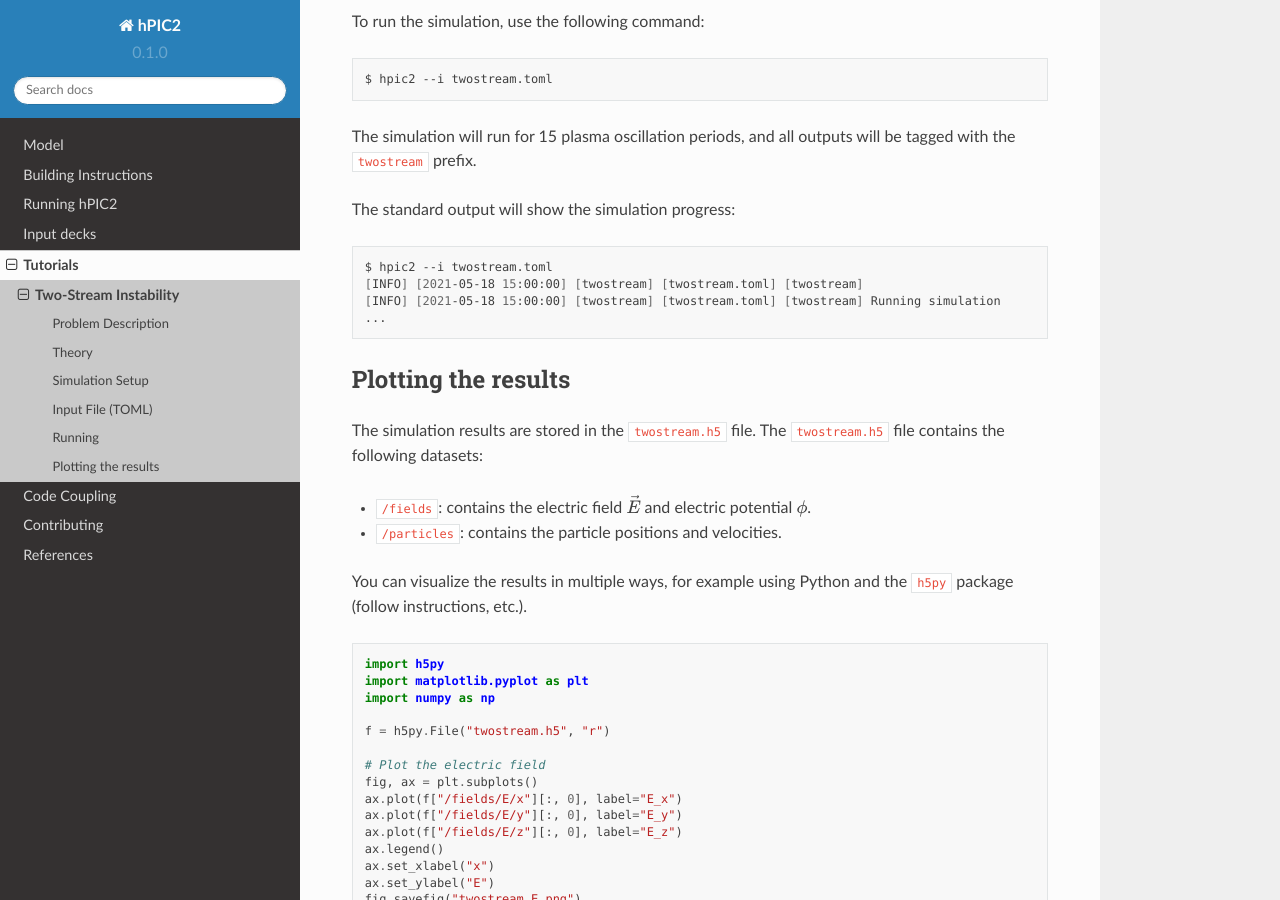
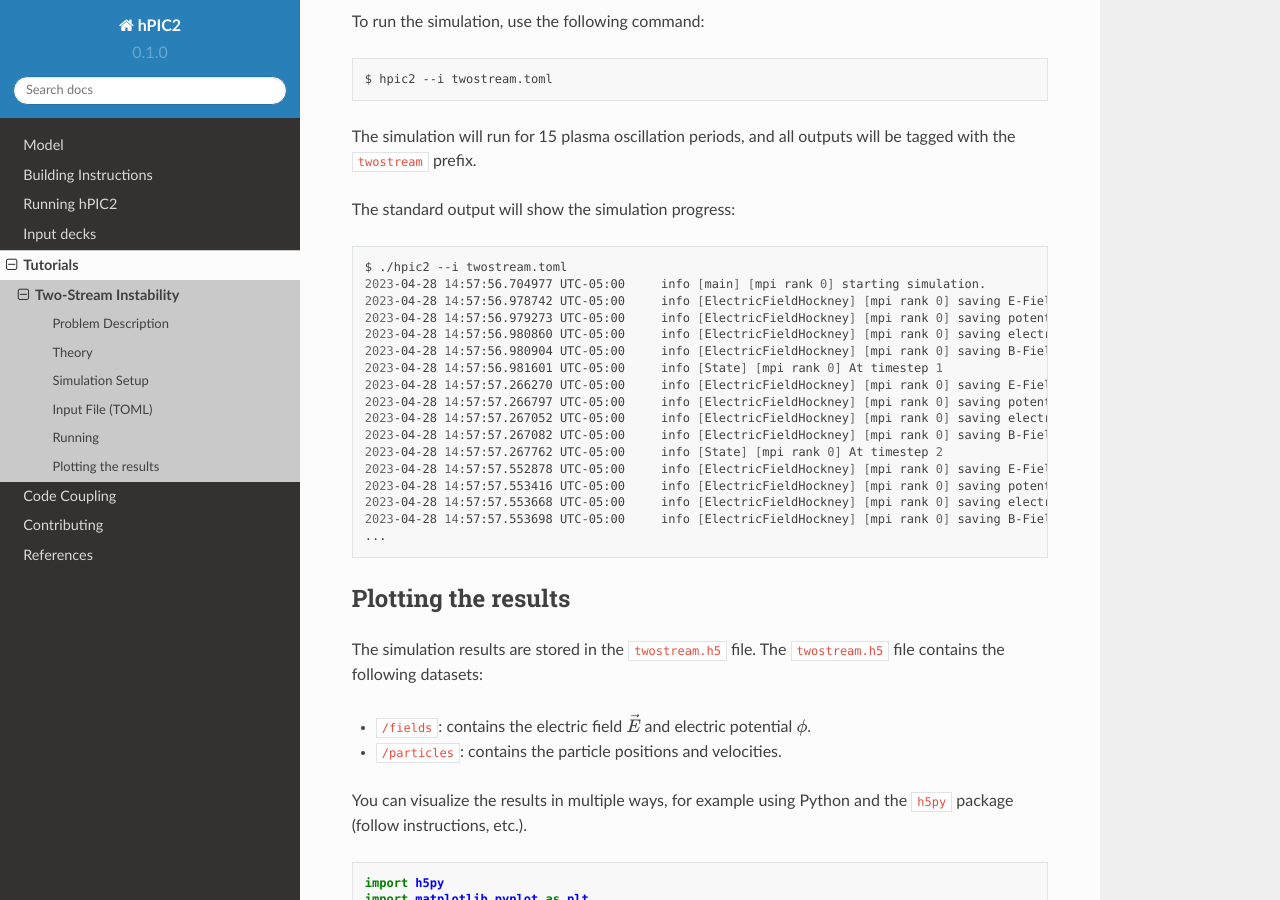
Before and after one commit to lcpp-org/hpic2doc, a Sphinx documentation site: the page built from docs/source/tutorials-source/two-stream-instability.rst, in a window 1280 px wide and 900 px high, scrolled down 1584 px. Built offline with Sphinx 7.4.7 and the Read the Docs theme 2.0.0, drawn with Linux system fonts in a browser that asks for light colours.

Commit message:
Update two-stream-instability.rst
Two-stream stdout

```diff
--- a/docs/source/tutorials-source/two-stream-instability.rst
+++ b/docs/source/tutorials-source/two-stream-instability.rst
@@ -85,10 +85,24 @@ The standard output will show the simulation progress:
 
 .. code-block:: bash
 
-   $ hpic2 --i twostream.toml
-   [INFO] [2021-05-18 15:00:00] [twostream] [twostream.toml] [twostream]
-   [INFO] [2021-05-18 15:00:00] [twostream] [twostream.toml] [twostream] Running simulation
+   $ ./hpic2 --i twostream.toml
+   2023-04-28 14:57:56.704977 UTC-05:00     info [main] [mpi rank 0] starting simulation.
+   2023-04-28 14:57:56.978742 UTC-05:00     info [ElectricFieldHockney] [mpi rank 0] saving E-Field to twostream_example_out/twostream_EFIELD_t0000000.dat
+   2023-04-28 14:57:56.979273 UTC-05:00     info [ElectricFieldHockney] [mpi rank 0] saving potential to twostream_example_out/twostream_PHI_t0000000.dat
+   2023-04-28 14:57:56.980860 UTC-05:00     info [ElectricFieldHockney] [mpi rank 0] saving electrostatic energy to twostream_example_out/twostream_ENERGY_ELECTROSTATIC.dat
+   2023-04-28 14:57:56.980904 UTC-05:00     info [ElectricFieldHockney] [mpi rank 0] saving B-Field to twostream_example_out/twostream_BFIELD_t0000000.dat
+   2023-04-28 14:57:56.981601 UTC-05:00     info [State] [mpi rank 0] At timestep 1
+   2023-04-28 14:57:57.266270 UTC-05:00     info [ElectricFieldHockney] [mpi rank 0] saving E-Field to twostream_example_out/twostream_EFIELD_t0000001.dat
+   2023-04-28 14:57:57.266797 UTC-05:00     info [ElectricFieldHockney] [mpi rank 0] saving potential to twostream_example_out/twostream_PHI_t0000001.dat
+   2023-04-28 14:57:57.267052 UTC-05:00     info [ElectricFieldHockney] [mpi rank 0] saving electrostatic energy to twostream_example_out/twostream_ENERGY_ELECTROSTATIC.dat
+   2023-04-28 14:57:57.267082 UTC-05:00     info [ElectricFieldHockney] [mpi rank 0] saving B-Field to twostream_example_out/twostream_BFIELD_t0000001.dat
+   2023-04-28 14:57:57.267762 UTC-05:00     info [State] [mpi rank 0] At timestep 2
+   2023-04-28 14:57:57.552878 UTC-05:00     info [ElectricFieldHockney] [mpi rank 0] saving E-Field to twostream_example_out/twostream_EFIELD_t0000002.dat
+   2023-04-28 14:57:57.553416 UTC-05:00     info [ElectricFieldHockney] [mpi rank 0] saving potential to twostream_example_out/twostream_PHI_t0000002.dat
+   2023-04-28 14:57:57.553668 UTC-05:00     info [ElectricFieldHockney] [mpi rank 0] saving electrostatic energy to twostream_example_out/twostream_ENERGY_ELECTROSTATIC.dat
+   2023-04-28 14:57:57.553698 UTC-05:00     info [ElectricFieldHockney] [mpi rank 0] saving B-Field to twostream_example_out/twostream_BFIELD_t0000002.dat
    ...
+
 
 Plotting the results
 ---------------------
```
